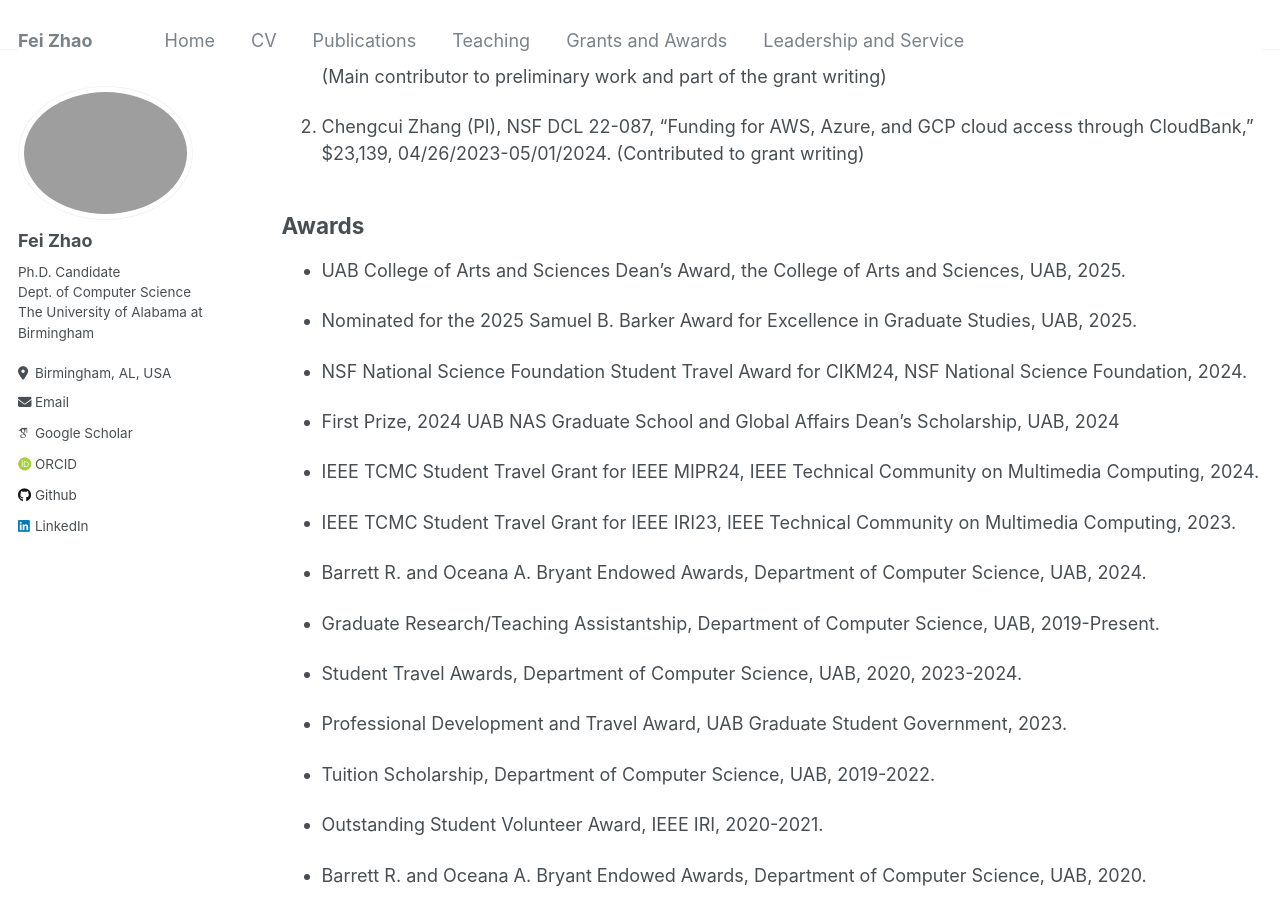
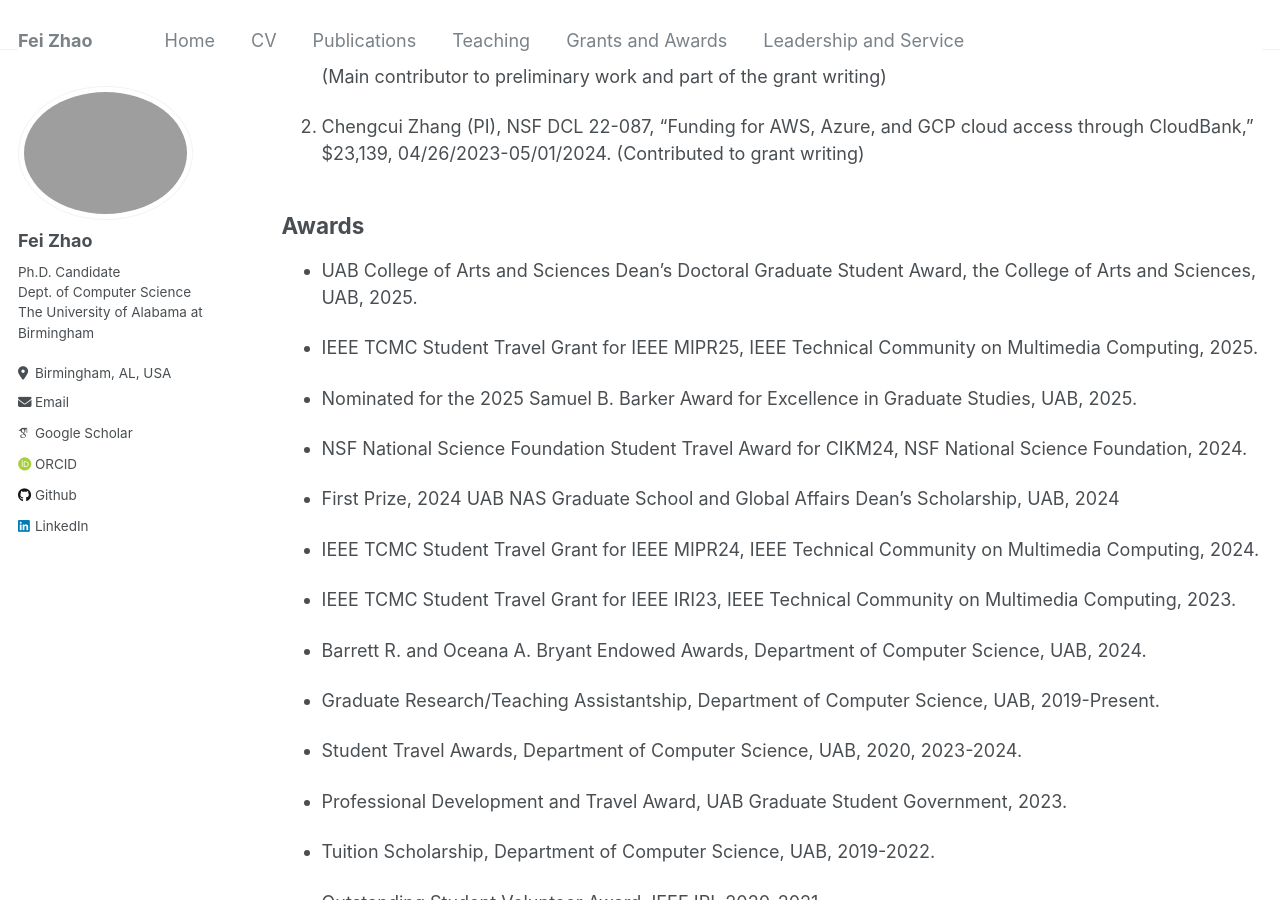
Before and after one commit to feizhao19/feizhao19.github.io, a Jekyll site: the page built from _pages/about.md, in a window 1280 px wide and 900 px high, scrolled down 2827 px. Built offline with Jekyll 4.4.1, drawn with Linux system fonts in a browser that asks for light colours; some web fonts are replaced.

Commit message:
Update home and about pages

```diff
--- a/_pages/about.md
+++ b/_pages/about.md
@@ -95,7 +95,10 @@ Explore my projects, publications, and more on my [LinkedIn](https://www.linkedi
 ## Awards
 <!-- ====== -->
 
-- UAB College of Arts and Sciences Dean's Award, the College of Arts and Sciences, UAB, 2025.
+
+- UAB College of Arts and Sciences Dean's Doctoral Graduate Student Award, the College of Arts and Sciences, UAB, 2025.
+
+- IEEE TCMC Student Travel Grant for IEEE MIPR25, IEEE Technical Community on Multimedia Computing, 2025.
 
 - Nominated for the 2025 Samuel B. Barker Award for Excellence in Graduate Studies, UAB, 2025.
 
```
Also changed, not shown: _pages/home.md (+3 -1 lines).
